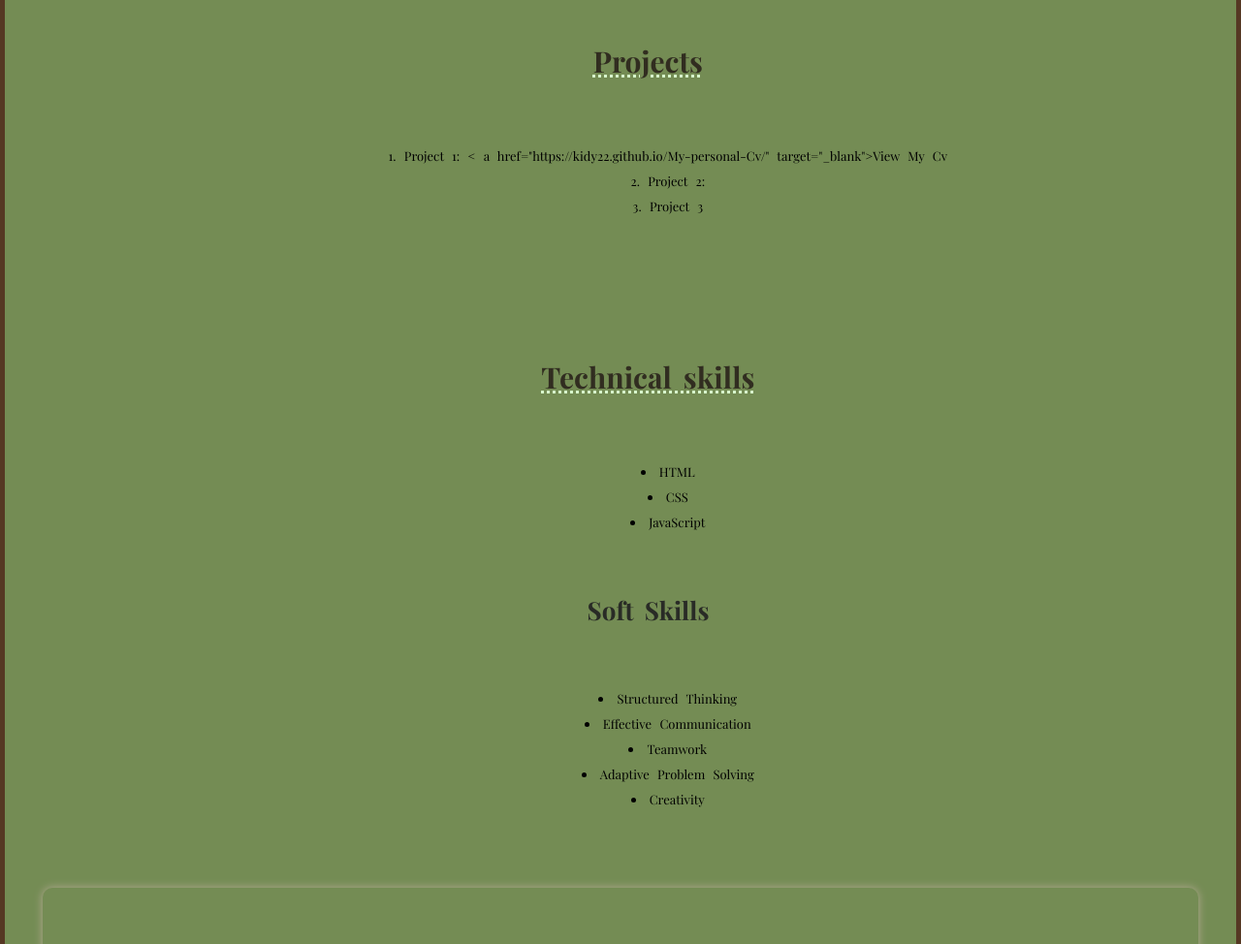
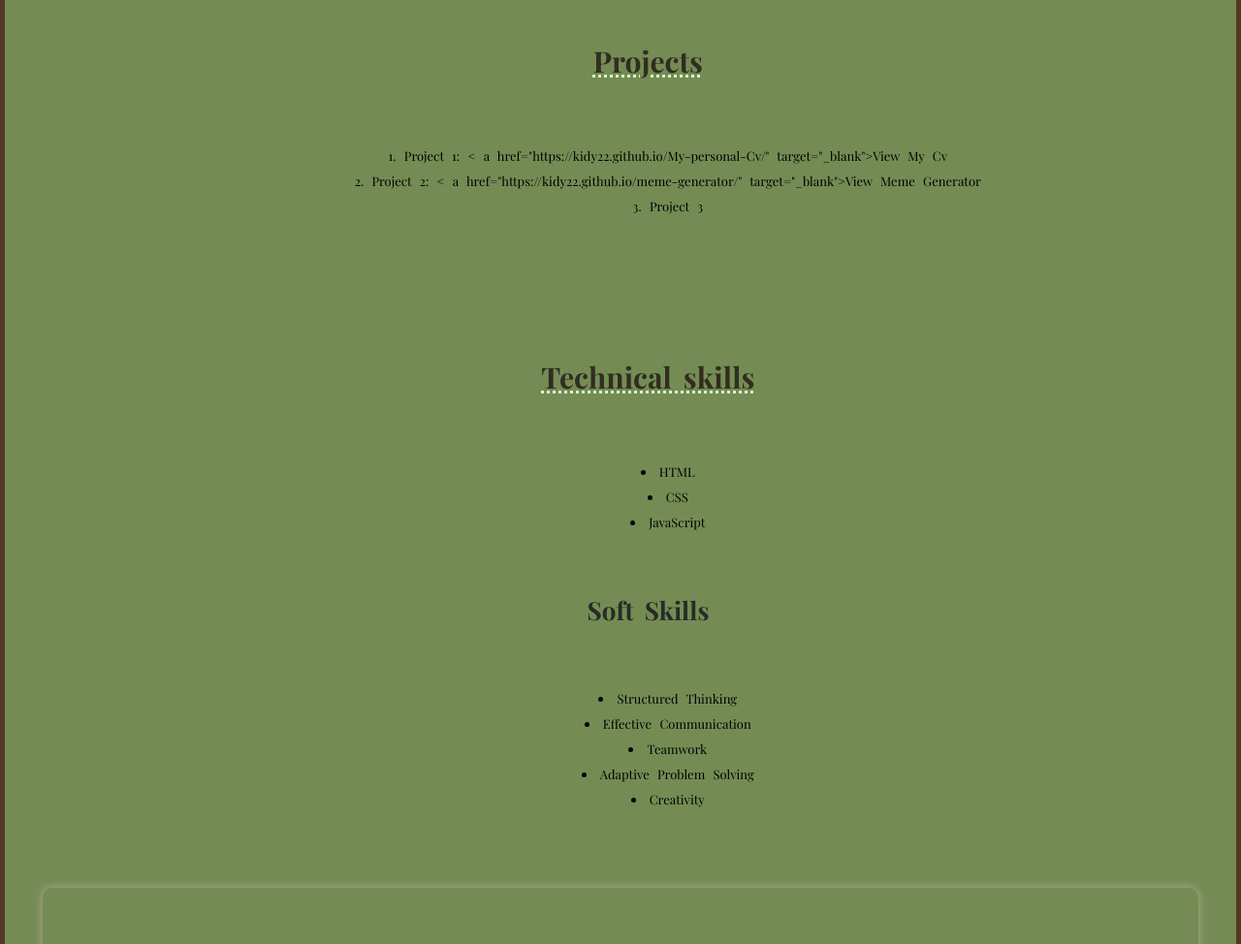
Before and after one commit to KIDY22/My-personal-Cv, a plain HTML site: page index.html in a window 1280 px wide. Shown: the part 1550-2524 px from the top of the page at 97% size. Drawn offline with nearby package versions, Linux system fonts and the light colour scheme; a web font is replaced by a local one.

Commit message:
Update index.html
added a link to my meme generator project

```diff
--- a/index.html
+++ b/index.html
@@ -104,7 +104,7 @@ https://drive.google.com/uc?export=view&id=1LeoUEVpdO-3pSIMURWJRUAfSXCTcdLas" --
             <h2>Projects</h2>
             <ol style="list-style-position: inside">
                 <li>Project 1: < a href="https://kidy22.github.io/My-personal-Cv/" target="_blank">View My Cv</a></li>
-                <li>Project 2: </li>
+                <li>Project 2: < a href="https://kidy22.github.io/meme-generator/" target="_blank">View Meme Generator</a></li>
                 <li>Project 3</li>
             </ol>
         </section>
```
